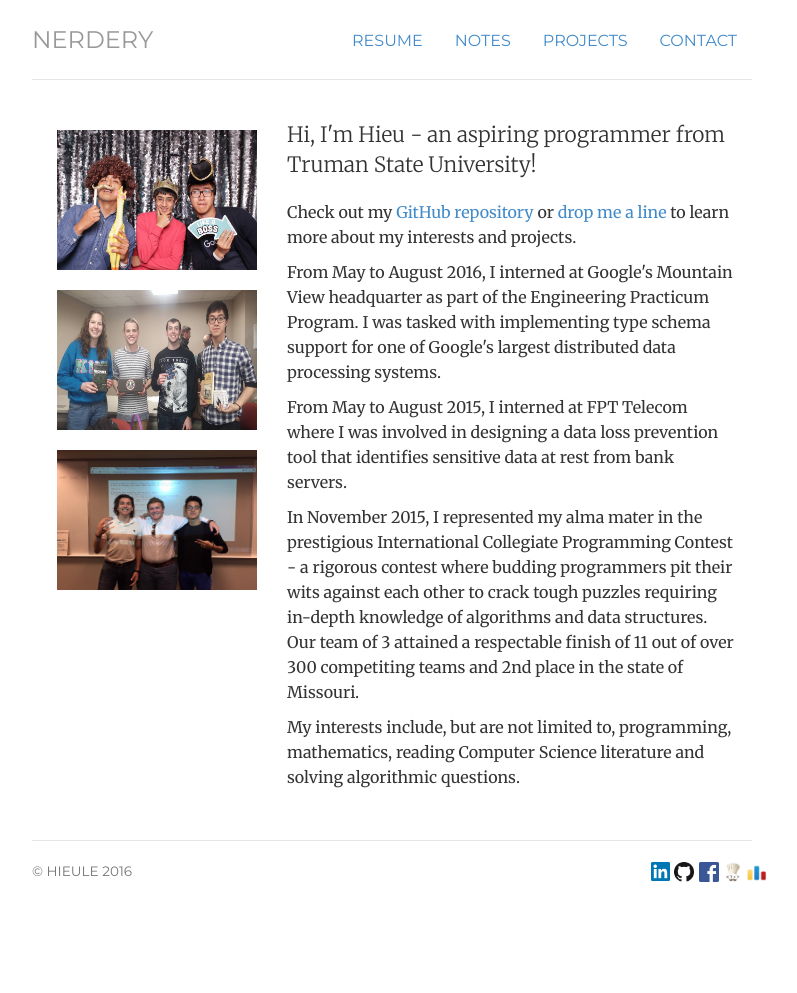
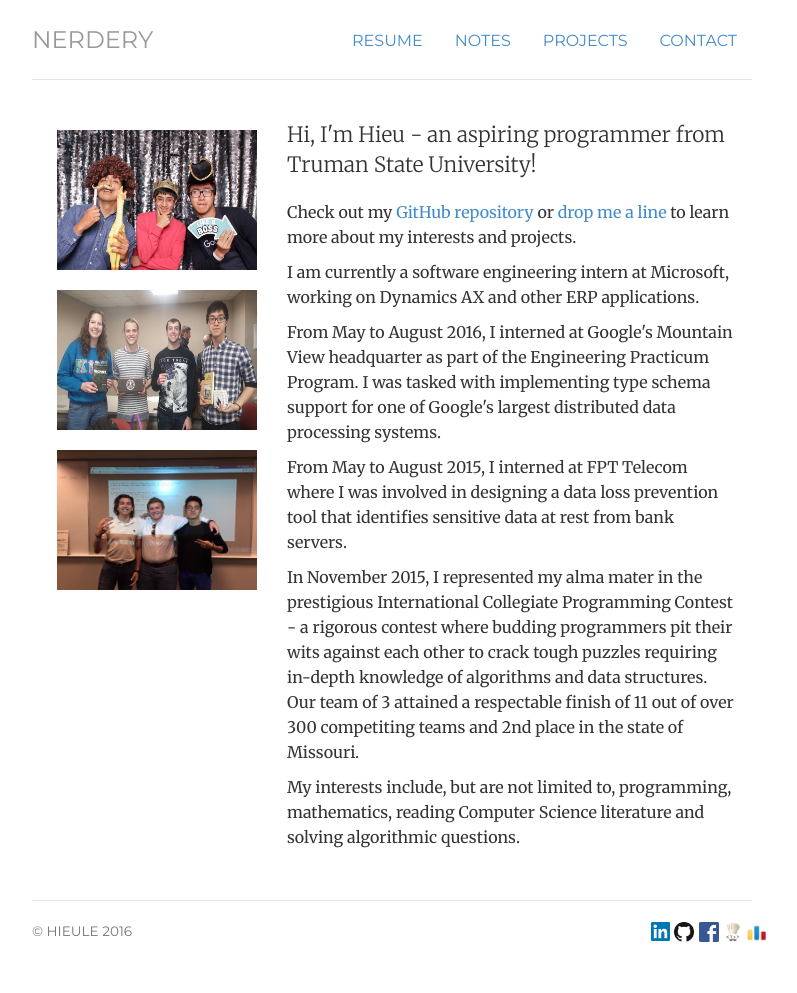
Before and after one commit to hieule22/hieule22.github.io, a Jekyll site: the page built from index.html, in a window 1280 px wide. Shown: the whole page, without its empty margins (248-1045 px from the left). Built offline with Jekyll 4.4.1, drawn with Linux system fonts in a browser that asks for light colours; before the commit the page ends 933 px from its top, so only the background shows below that.

Commit message:
Update current status

```diff
--- a/index.html
+++ b/index.html
@@ -17,6 +17,8 @@ contact: passive
       University!</p>
     <p>Check out my <a href="https://github.com/hieule22">GitHub repository</a> or <a href="contact">drop me a
 	line</a> to learn more about my interests and projects.</p>
+    <p> I am currently a software engineering intern at Microsoft, working on Dynamics AX and other ERP
+      applications.</p>
     <p> From May to August 2016, I interned at Google's Mountain View headquarter as part of the Engineering
       Practicum Program. I was tasked with implementing type schema support for one of Google's largest distributed
       data processing systems.</p>
```
